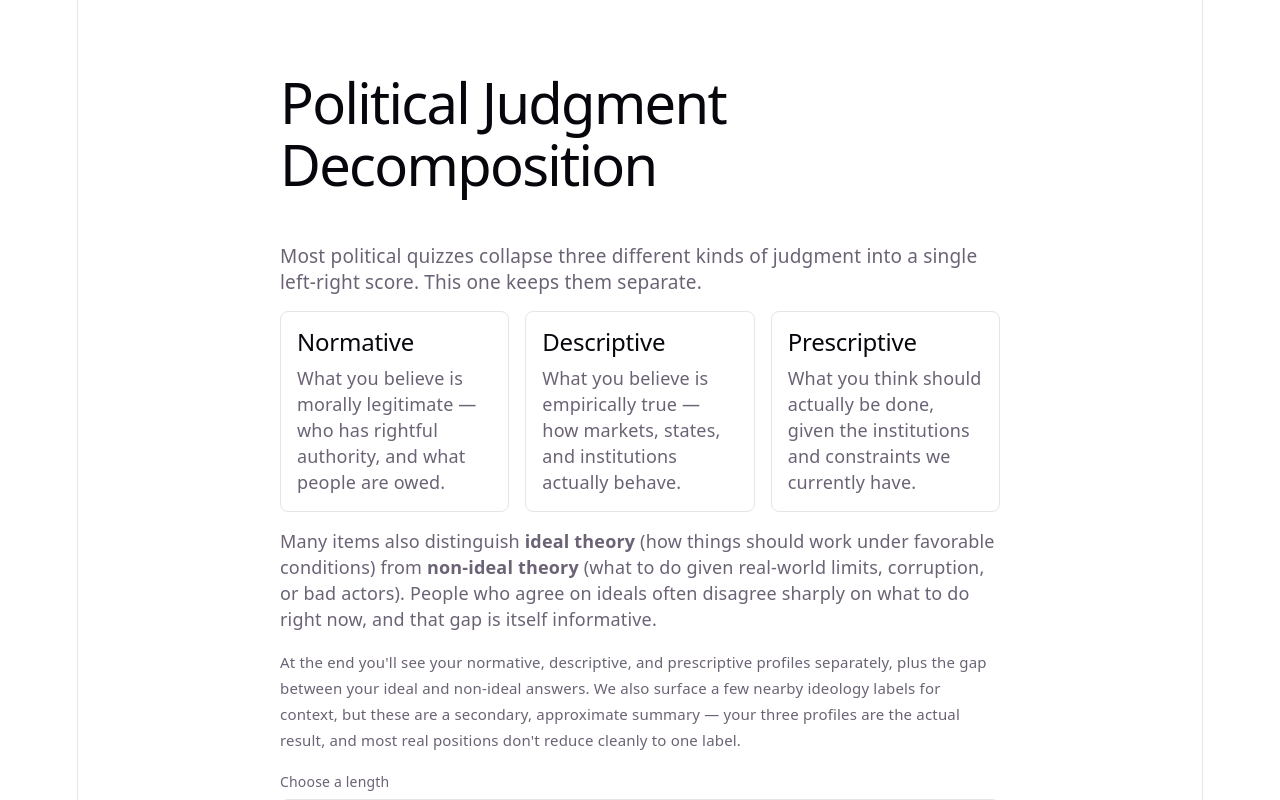
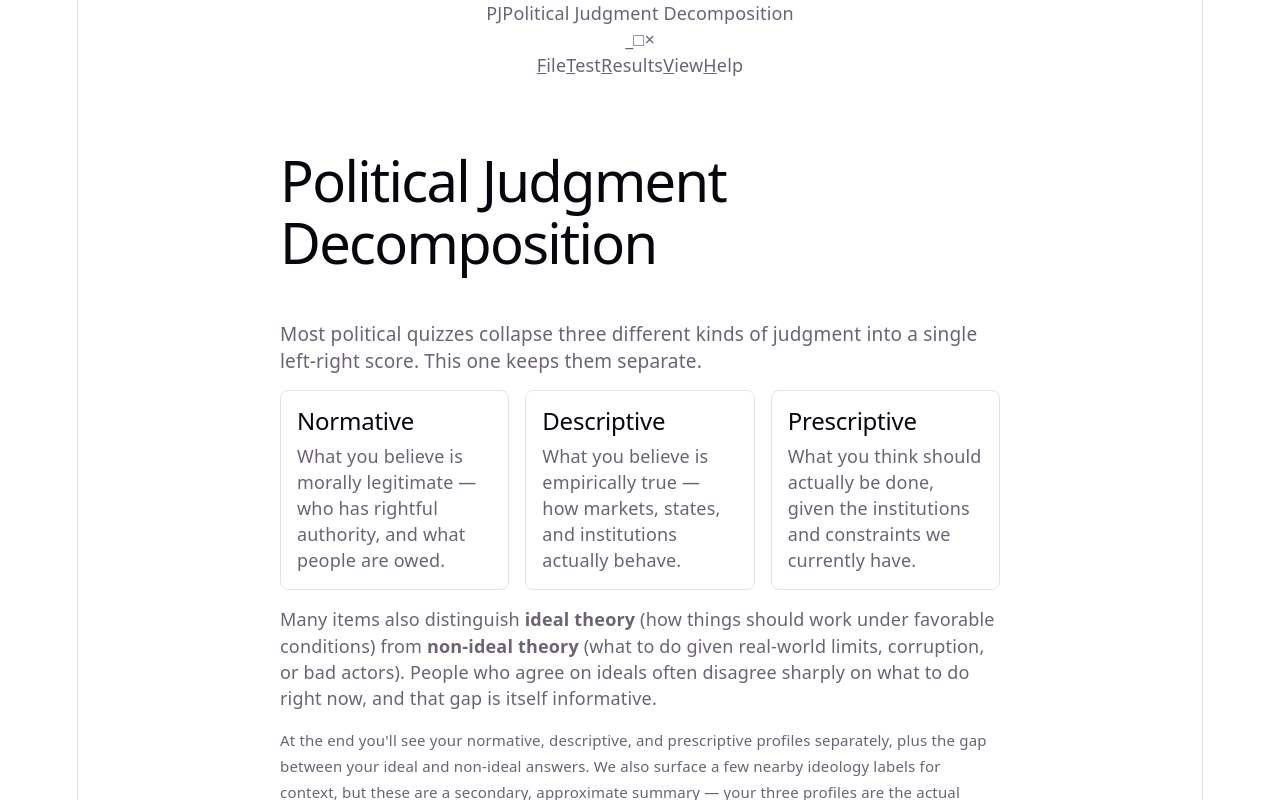
Before and after one commit to Shikibashi/ideologynormativesorter, a React (Vite) app: page / in a window 1280 px wide. Shown: the top 800 px of the page. Built offline with nearby package versions, Linux system fonts and the light colour scheme.

Commit message:
Wrap app in desktop shell

```diff
--- a/src/main.tsx
+++ b/src/main.tsx
@@ -2,12 +2,15 @@ import { StrictMode } from 'react'
 import { createRoot } from 'react-dom/client'
 import './index.css'
 import App from './App.tsx'
+import { DesktopShell } from './components/DesktopShell'
 import { ErrorBoundary } from './components/ErrorBoundary'
 
 createRoot(document.getElementById('root')!).render(
   <StrictMode>
     <ErrorBoundary>
-      <App />
+      <DesktopShell>
+        <App />
+      </DesktopShell>
     </ErrorBoundary>
   </StrictMode>,
 )
```
